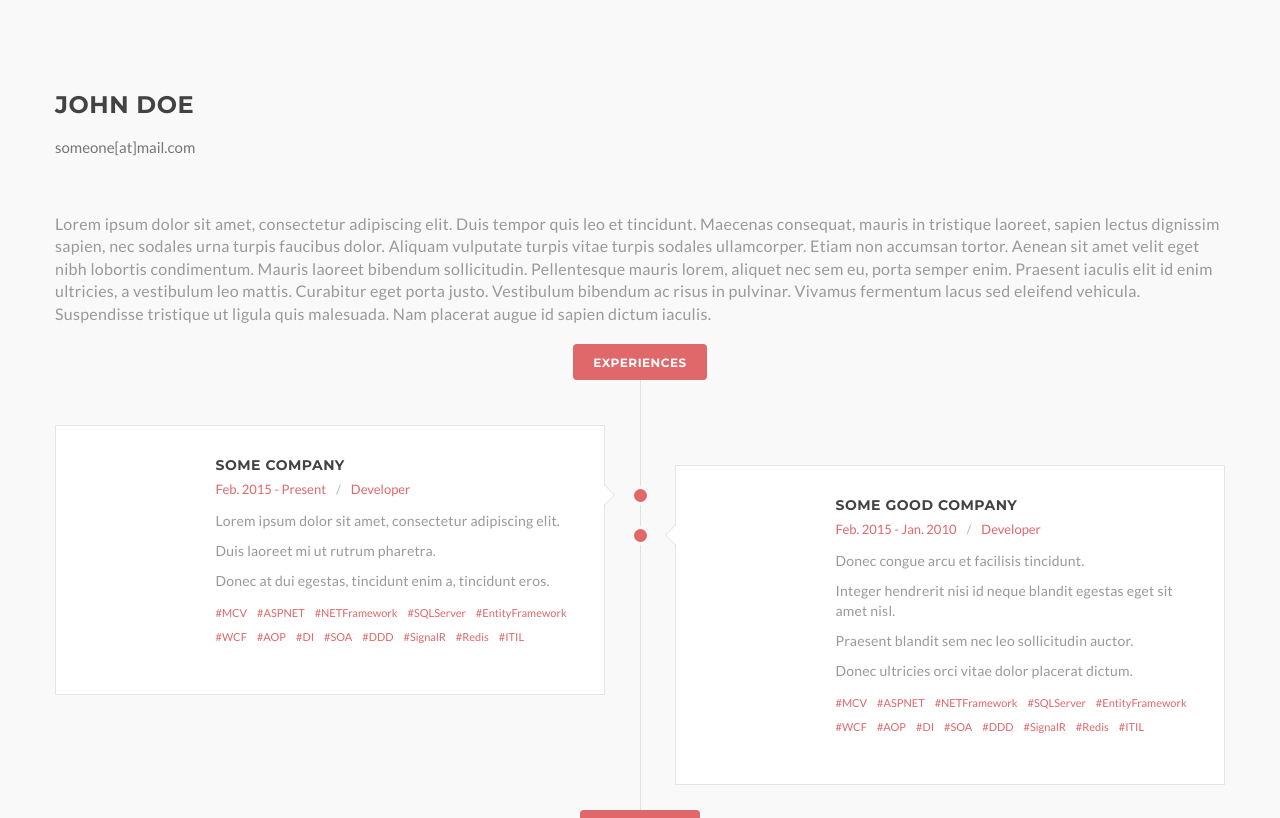
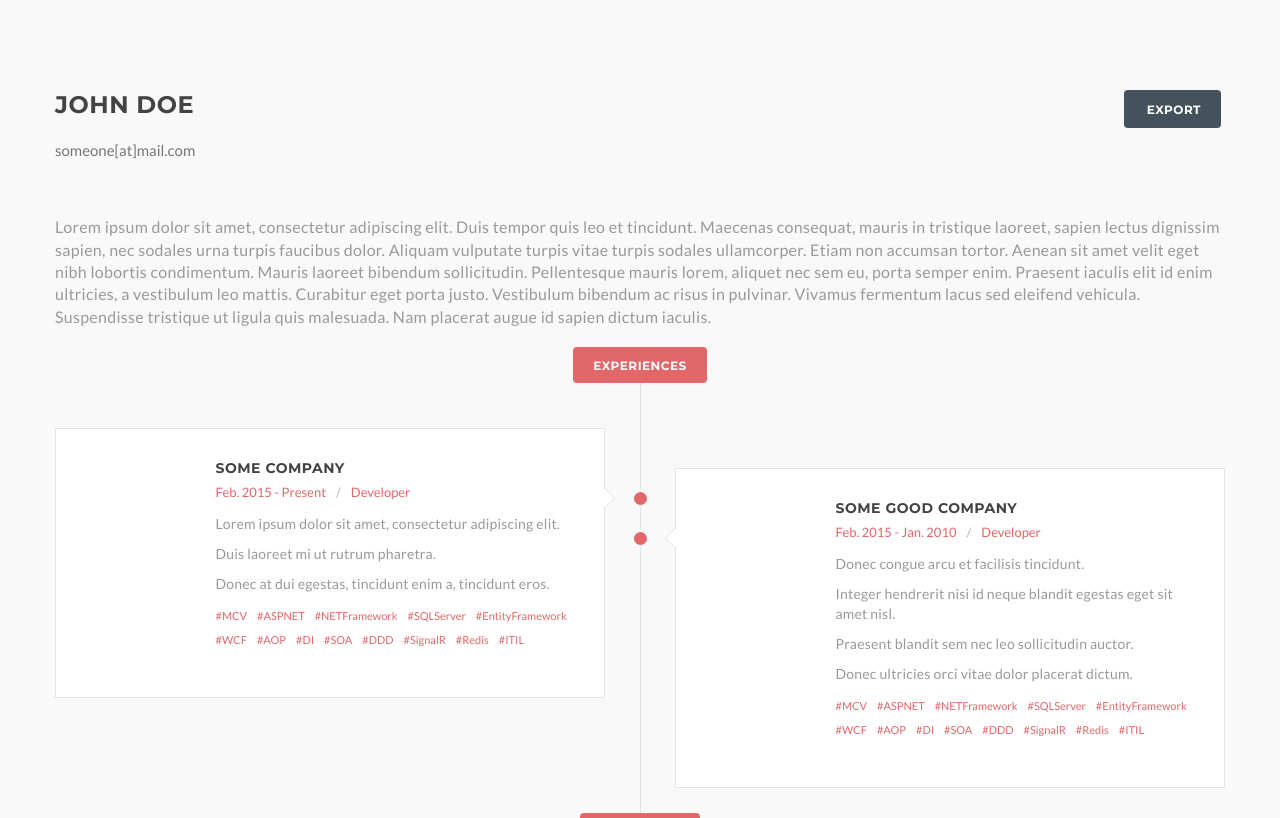
Before and after one commit to ardacetinkaya/json-as-cv, a React (Create React App) app: page / in a window 1280 px wide. Shown: the top 818 px of the page. Built offline with nearby package versions, Linux system fonts and the light colour scheme; no server answers; some icons are missing.

Commit message:
PDF Export

```diff
--- a/package.json
+++ b/package.json
@@ -3,6 +3,8 @@
   "version": "0.1.0",
   "private": true,
   "dependencies": {
+    "html2canvas": "^1.0.0-rc.7",
+    "jspdf": "^2.1.1",
     "react": "^16.6.1",
     "react-dom": "^16.6.1",
     "react-scripts": "2.1.1"
--- a/src/components/Info/index.js
+++ b/src/components/Info/index.js
@@ -1,5 +1,6 @@
 import React from 'react';
 import './style.css';
+import PDFExport from '../../components/PDFExport';
 class Info extends React.Component {
     componentDidMount() {
         document.title = this.props.data.name;
@@ -14,6 +15,7 @@ class Info extends React.Component {
         return (
             <div class="section-title text-left">
                 <h1 class="pull-left">{this.props.data.name}</h1>
+                <PDFExport></PDFExport>
                 {this.props.data.file ? <a href={`${this.props.data.file}`} class="btn btn-navy btn-icon pull-right"><i class="jam jam-download"></i> Download</a> : ""}
                 <div class="clearfix"></div>
                 <ul class="info list-inline">
--- a/src/components/Language/index.js
+++ b/src/components/Language/index.js
@@ -5,7 +5,7 @@ class Language extends React.Component {
     getItems = (items) => {
         return items.map(function (item, index) {
             return (
-                <tr>
+                <tr key={index}>
                     <td>{item.name}</td>
                     <td>{item.proficiency}</td>
                 </tr>
--- /dev/null
+++ b/src/components/PDFExport/index.js
@@ -0,0 +1,32 @@
+import React from 'react';
+import html2canvas from 'html2canvas';
+import jsPDF from 'jspdf';
+
+class PDFExport extends React.Component {
+    print = async ()=>{
+        const input = document.getElementById('root');
+        // TODO: Check size and paging
+        var pdf = new jsPDF();
+        html2canvas(input, {
+            scale:0.44
+          }).then((canvas) => {
+          const imgData = canvas.toDataURL('image/png');
+
+          pdf = new jsPDF('p', 'mm', [297, 210]);
+
+          pdf.addImage(imgData, 'PNG', 0, 0);
+          pdf.save(`CV.pdf`);
+        });
+      ;
+    }
+
+    render() {
+        return (
+            <>
+            <button class="btn btn-navy btn-icon pull-right" data-html2canvas-ignore="true" onClick={()=>this.print()}><i class="jam jam-printer"></i> Export</button>
+            </>
+        );
+    }
+}
+
+export default PDFExport;
```
Also changed, not shown: 2 other files (tests, documents, lock files or other folders).
